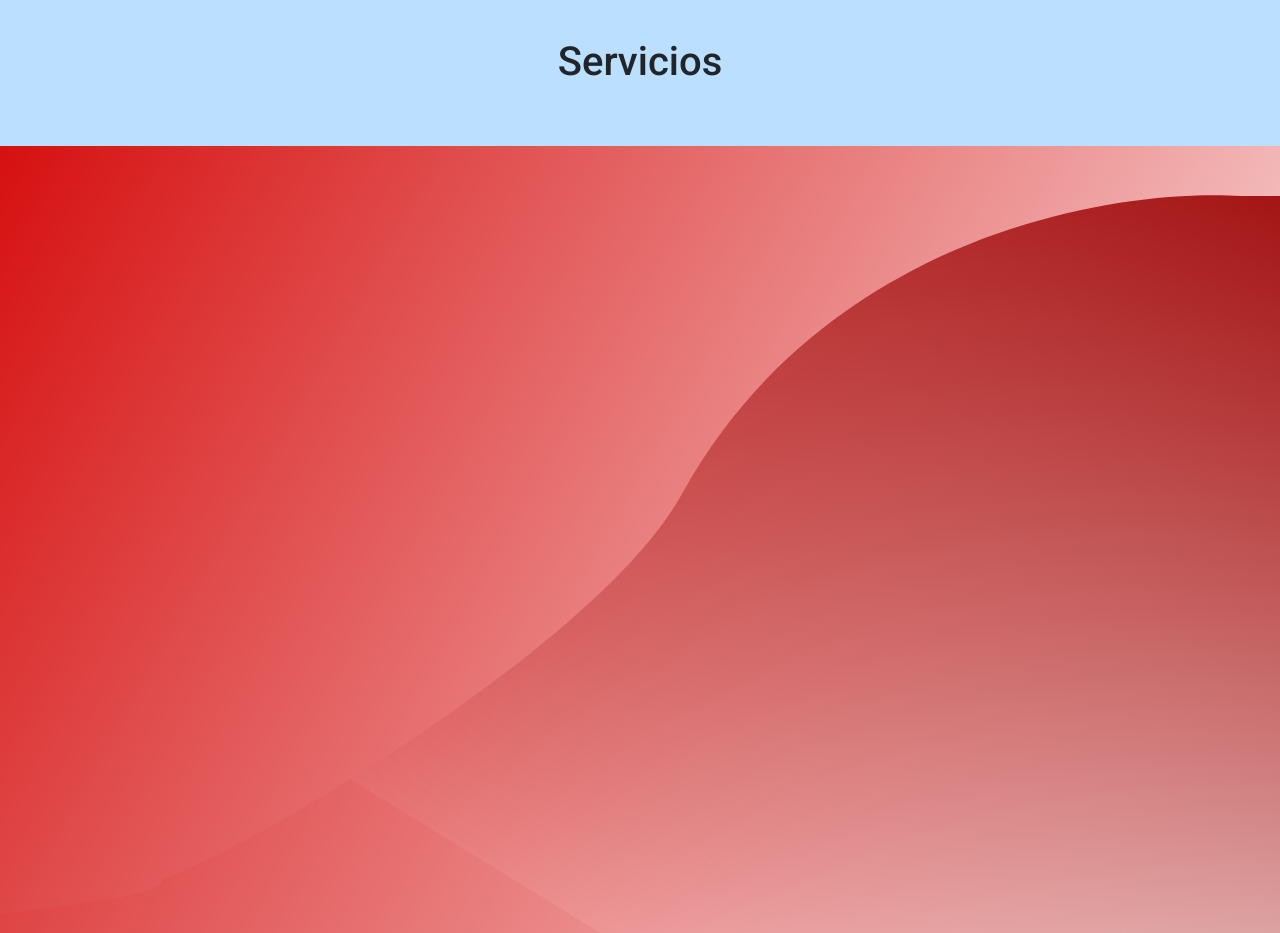
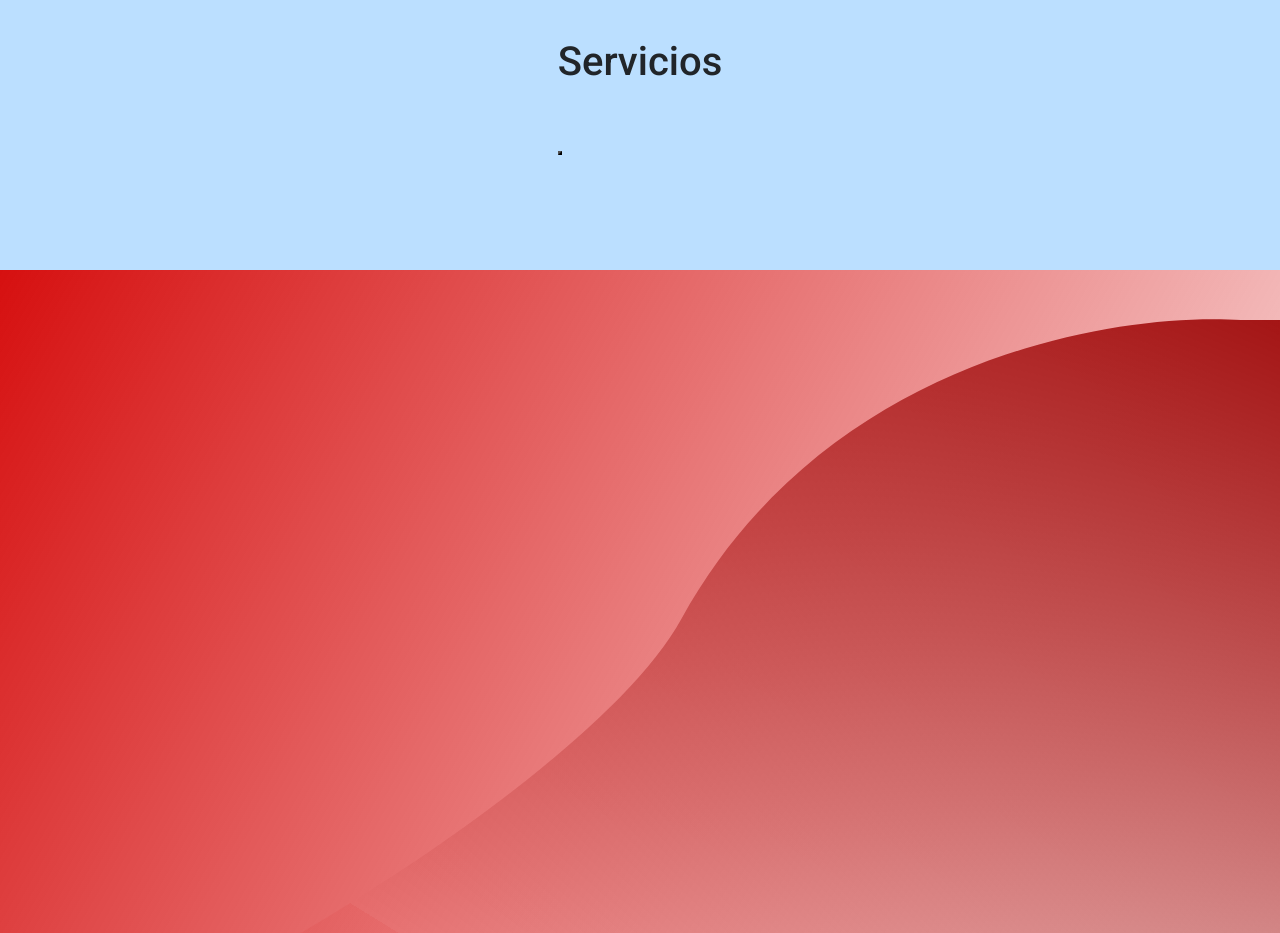
Before and after one commit to zovalger/fupagua-landing, a Next.js app: page / in a window 1280 px wide. Shown: the part 2020-2953 px from the top of the page. Built offline with nearby package versions, Linux system fonts and the light colour scheme.

Commit message:
services_1

```diff
--- a/components/InfoLanding.jsx
+++ b/components/InfoLanding.jsx
@@ -96,10 +96,19 @@ export default function InfoLanding(){
 }
 
 
-function Services(){
+function Services(props){
     return(
         <div>
             <h2>Servicios</h2>
+            <div>
+                <div>
+                    <button>
+                        {/*insert image*/}
+                    </button>
+                    <h2>{props.titulo}</h2>
+                </div>
+            </div>
+
         </div>
     )
 }
```
